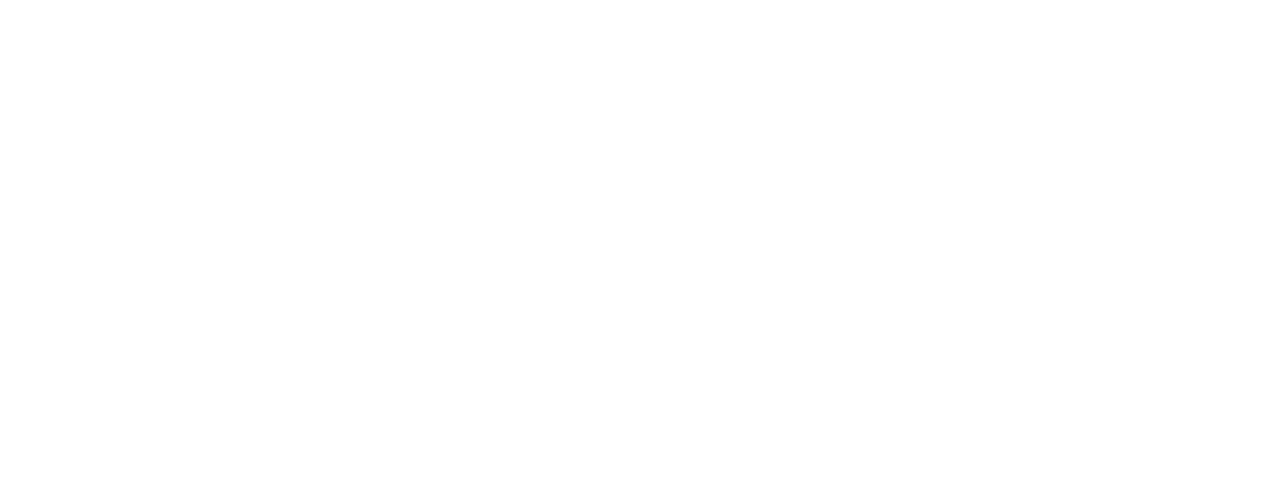
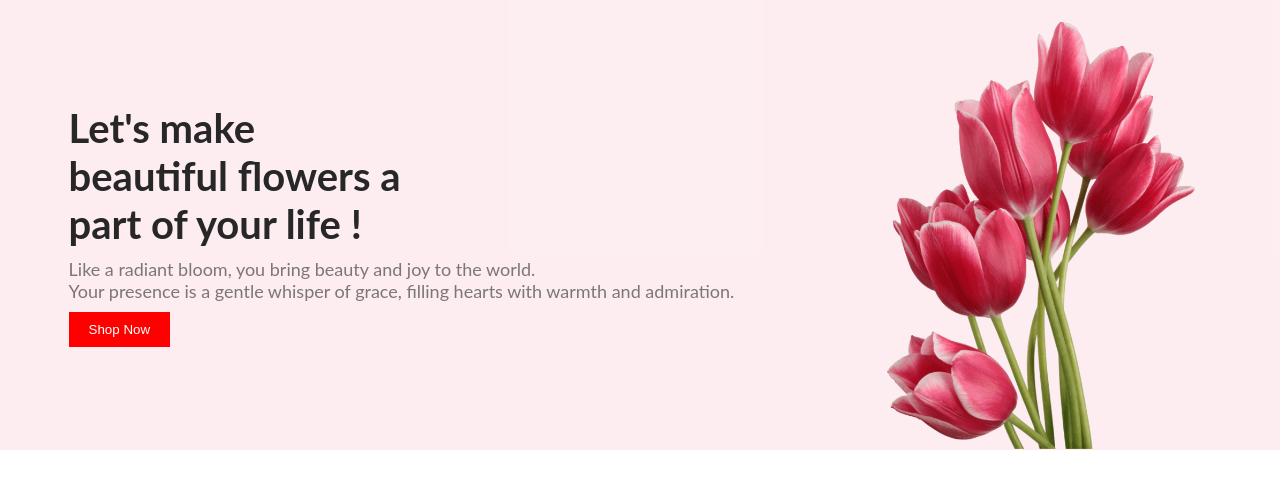
Before and after one commit to klintonkirtunia2/First-assignment-website, a plain HTML site: page index.html in a window 1280 px wide. Drawn offline with Linux system fonts and the light colour scheme.

Commit message:
added the header section

```diff
--- a/index.html
+++ b/index.html
@@ -7,11 +7,26 @@
     <link rel="stylesheet" href="style/style.css">
 </head>
 <body>
+    <!-- it was a header section -->
     <header>
+        <section>
+            <div class="header-container">
+                <div class="header-text">
+                    <h1 class="title">Let's make <br> beautiful flowers a <br> part of your life !</h1>
+                    <p class="descrption">Like a radiant bloom, you bring beauty and joy to the world. <br> Your presence is a gentle whisper of grace, filling hearts with warmth and admiration.
+                    </p>
+                    <button class="primary-button">Shop Now</button>
+                </div>
+                <div class="header-photo">
+                    <img class="header-img" src="Flower Asset/pngwing 10.png" alt="">
+                </div>
+            </div>
+        </section>
 
     </header>
 
 
+    <!-- it was a main section -->
     <main>
 
     </main>
--- a/style/style.css
+++ b/style/style.css
@@ -2,3 +2,41 @@
     margin: 0px;
     padding: 0px;
 }
+/* it was a header section */
+.header-img{
+    width: 340px;
+    margin-top: 23px;
+}
+.header-container{
+    display: flex;
+    justify-content: space-around;
+    height: 450px;
+    align-items: center;
+    background-color: rgba(229, 84, 115, 0.10);
+}
+.title{
+    color: #272727;
+    font-family: Lato;
+    font-size: 40px;
+    font-style: normal;
+    font-weight: bold;
+    line-height: normal;
+}
+.descrption{
+    color: rgba(39, 39, 39, 0.60);
+    margin-top: 10px;
+    margin-bottom: 10px;
+    font-family: Lato;
+    font-size: 18px;
+    font-style: normal;
+    font-weight: 400;
+    line-height: 22px;
+    }
+    .primary-button{
+        padding: 10px 20px;
+        background-color: red;
+        color: white;
+        border: none;
+
+    }
+    /* it was a main section */
```
